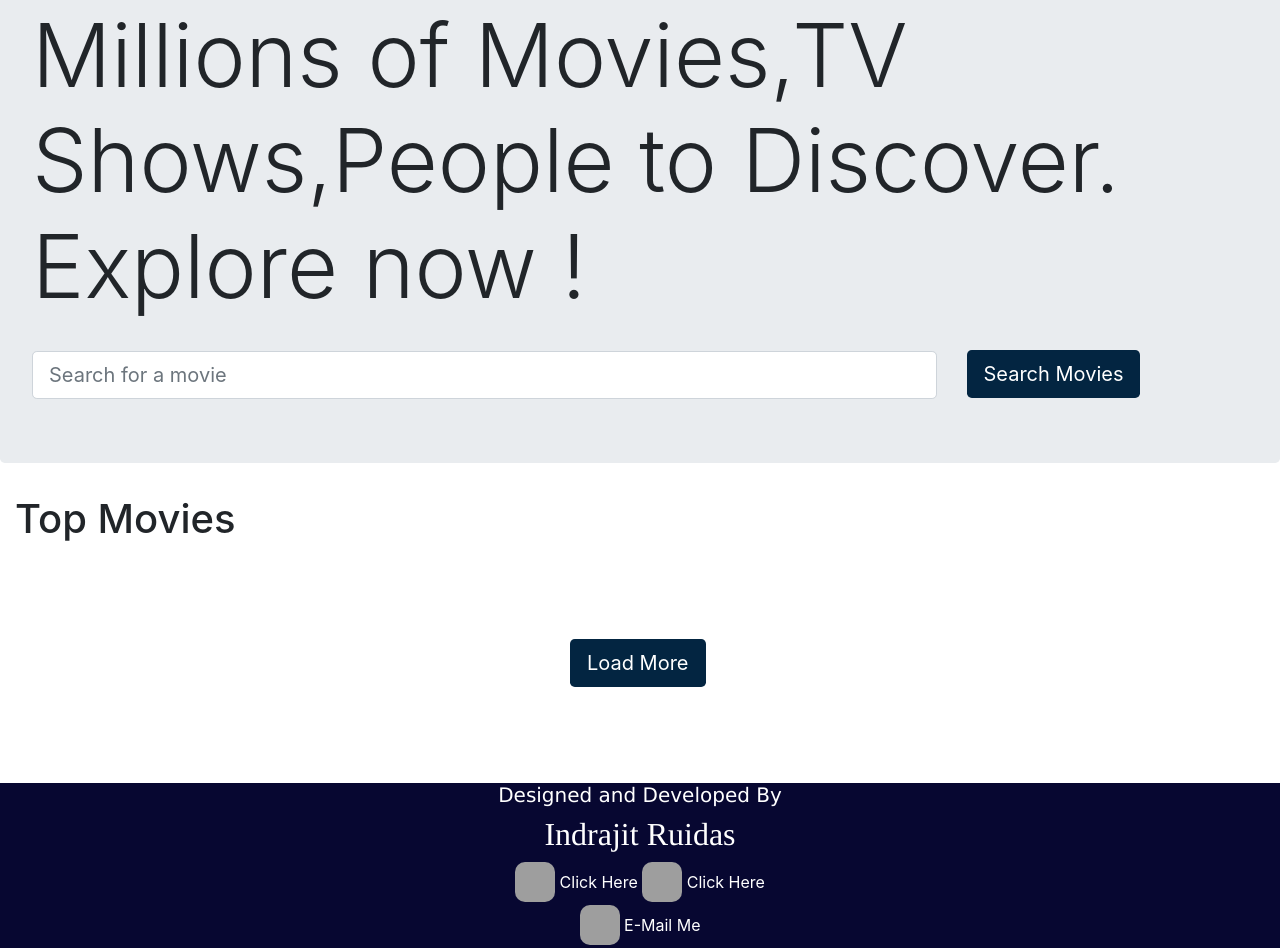
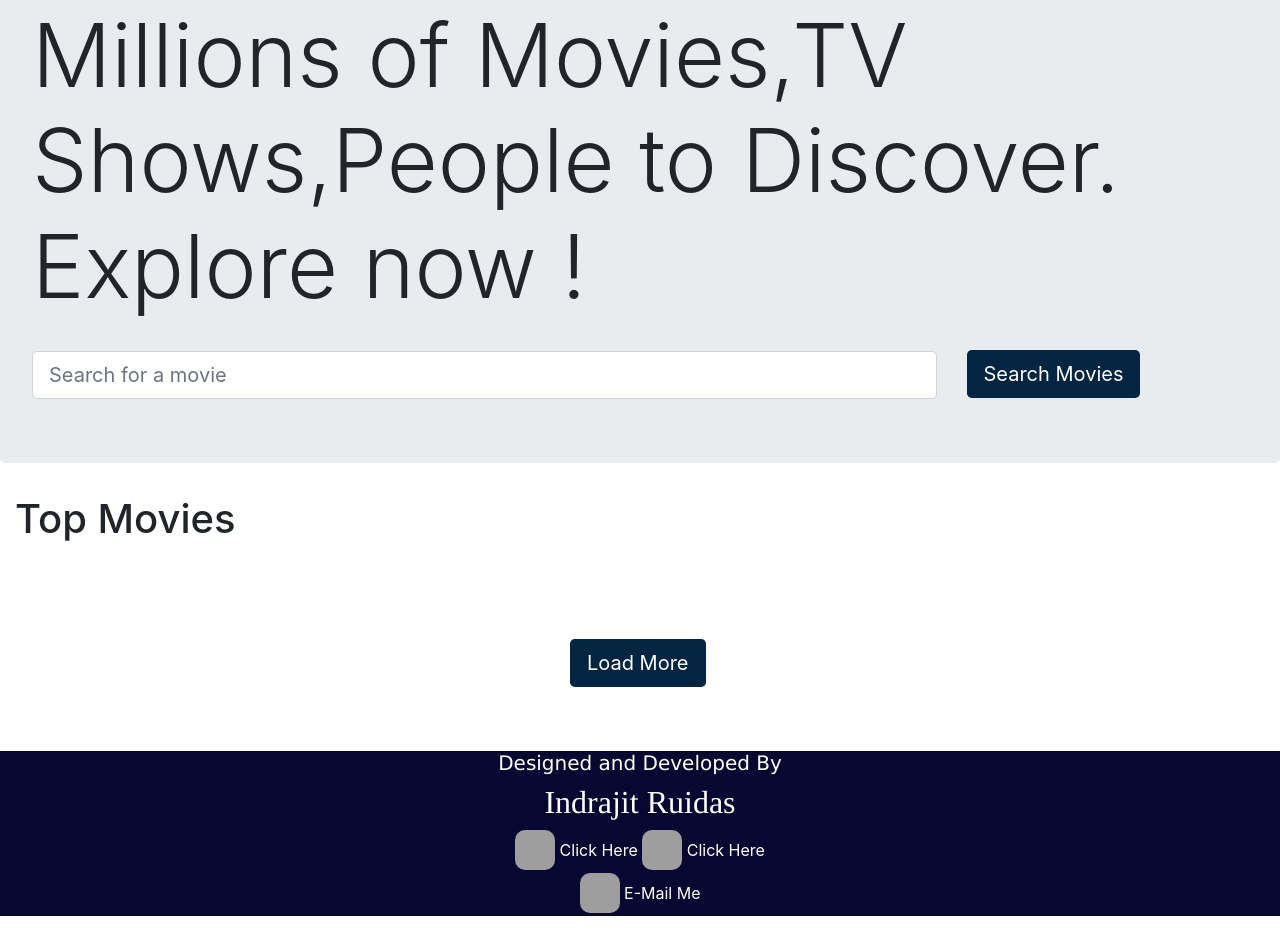
Before and after one commit to indrajitruidas1225/Movie-Site, a plain HTML site: page index.html in a window 1280 px wide. Shown: the part 547-1495 px from the top of the page. After the commit the page ends 1463 px from the top, so only its background shows below. Drawn offline with nearby package versions, Linux system fonts and the light colour scheme; no server answers; grey boxes are pictures that could not be loaded.

Commit message:
Update index.html

```diff
--- a/index.html
+++ b/index.html
@@ -131,7 +131,7 @@
     <div class="btn-nav">
         <button class="btn bg-nav btn-lg text-white mb-5" id='loadmore'>Load More</button>
     </div>
-	  <div class="bio mt-5" style="text-align: center; color:rgb(6, 6, 62)">
+	  <div class="bio mt-3" style="text-align: center; color:rgb(6, 6, 62)">
         <h5 style="font-family:Verdana;" class="text-white mt-3">Designed and Developed By</h5>
         <h2 style="font-family:Times;"class="text-white">Indrajit Ruidas</h2>
         <img src="https://upload.wikimedia.org/wikipedia/commons/thumb/f/f8/LinkedIn_icon_circle.svg/2048px-LinkedIn_icon_circle.svg.png" style="height:40px;width:40px;border-radius:10px;margin-bottom: 3px;">
```
